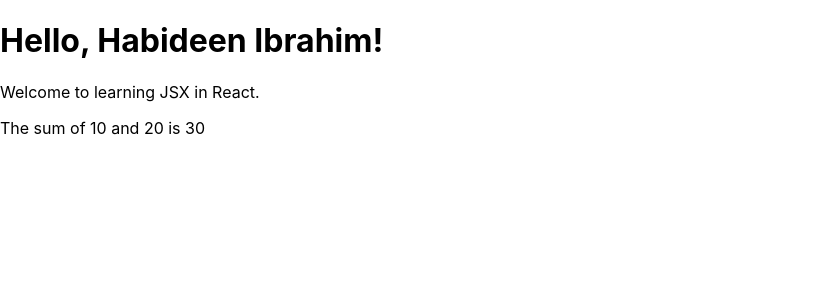
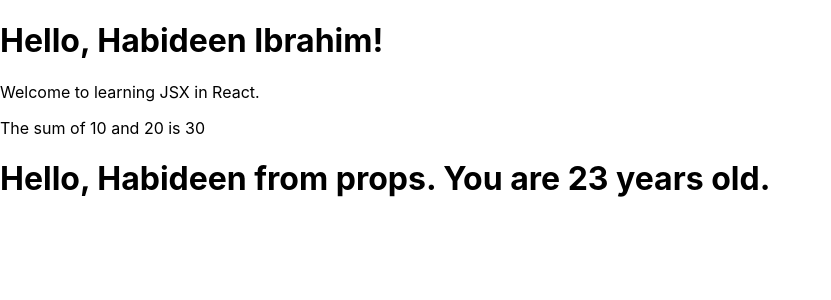
Before and after one commit to habideen/react_js_tutorial, a React (Create React App) app: page / in a window 1280 px wide. Shown: the top 300 px of the page, without its empty margins (0-831 px from the left). Built offline with nearby package versions, Linux system fonts and the light colour scheme.

Commit message:
componenets

```diff
--- a/src/App.js
+++ b/src/App.js
@@ -1,4 +1,5 @@
 import './App.css';
+import Greeting from './Greeting';
 
 function App() {
   const name = "Habideen Ibrahim";
@@ -9,6 +10,8 @@ function App() {
       <h1>{greeting}</h1>
       <p>Welcome to learning JSX in React.</p>
       <p>The sum of 10 and 20 is {10 + 20}</p>
+
+      <Greeting name="Habideen from props" age="23" />
     </div>
   );
 }
--- /dev/null
+++ b/src/Greeting.js
@@ -0,0 +1,5 @@
+function Greeting(props) {
+  return <h1>Hello, {props.name}. You are {props.age} years old.</h1>;
+}
+
+export default Greeting;
```
